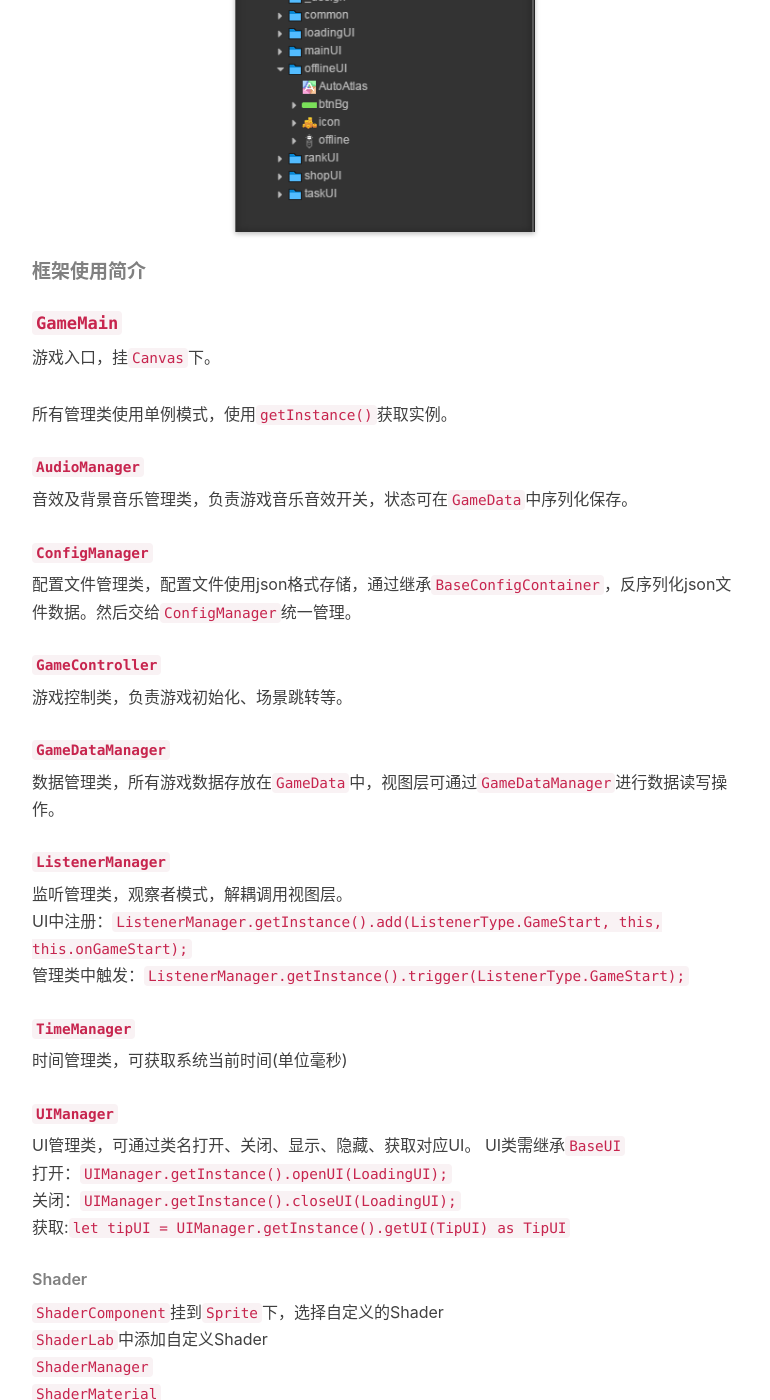
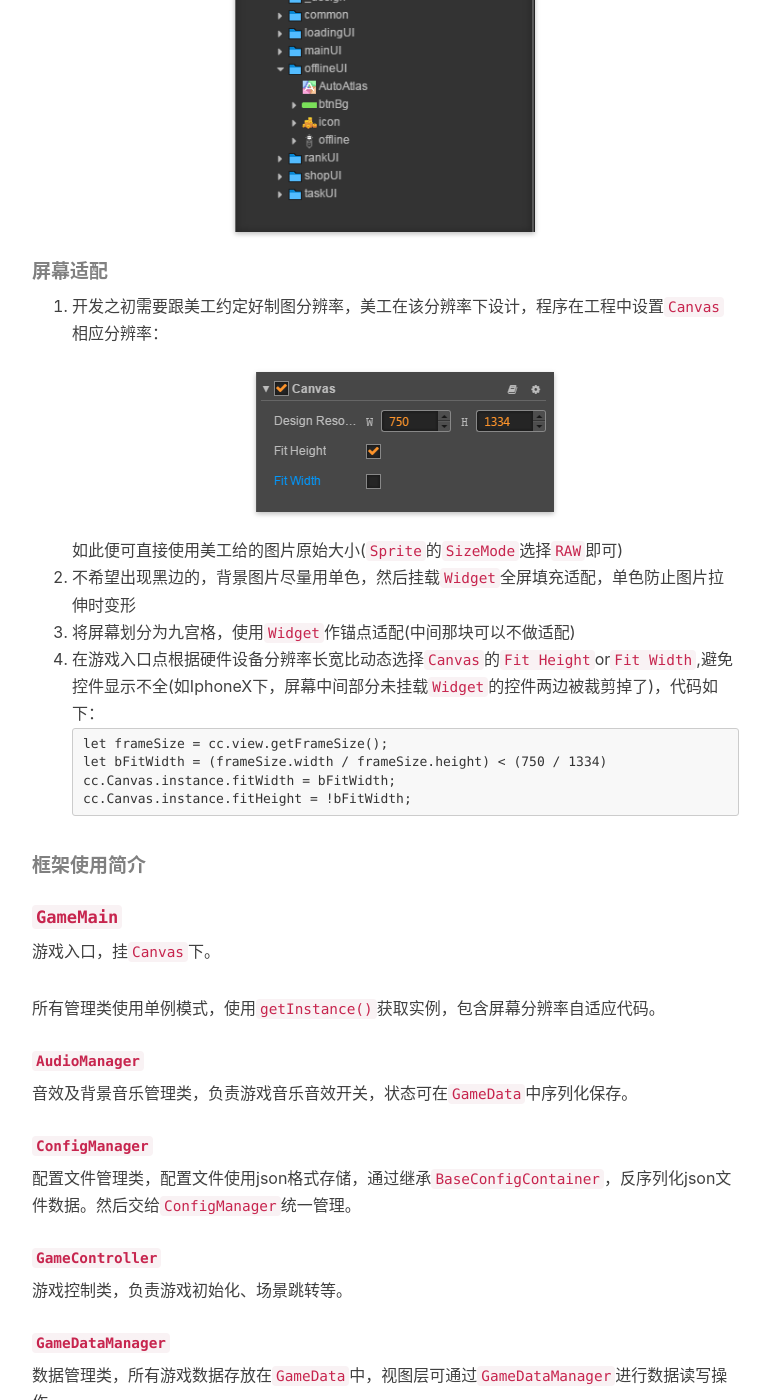
Before and after one commit to huangx916/huangx916.github.io, a Jekyll site: the page built from _posts/2019-01-01-gameplayframework.markdown, in a window 1280 px wide and 1400 px high, scrolled down 1558 px. Shown: the whole window, without its empty margins (233-1003 px from the left). Built offline with Jekyll 4.4.1, drawn with Linux system fonts in a browser that asks for light colours; nearby versions of some CDN libraries; comment, search, counter and statistics services are not loaded.

Commit message:
Adaptive

````diff
--- a/_posts/2019-01-01-gameplayframework.markdown
+++ b/_posts/2019-01-01-gameplayframework.markdown
@@ -20,12 +20,27 @@ tags:
 游戏引擎一般都会提供一个开发过程中存放各种资源的文件夹(如creator、u3d的`assets`，ue4的`content`等)。我们首先需要了解特定文件夹的作用，如`resources`。然后在`assets`下细分各种资源建立相应的文件夹，并告知美术人员。好处就是清晰、一目了然，模块化的texture创建`AutoAtlas`后更能减少drawcall以及防止未使用功能的资源提前下载载入内存。各个游戏资源划分大同小异
 <img class="shadow" src="/img/in-post/gpfw/1.png" width="300">
 
+##### 屏幕适配
+1. 开发之初需要跟美工约定好制图分辨率，美工在该分辨率下设计，程序在工程中设置`Canvas`相应分辨率：
+<img class="shadow" src="/img/in-post/gpfw/6.png" width="298">
+如此便可直接使用美工给的图片原始大小(`Sprite`的`SizeMode`选择`RAW`即可)
+2. 不希望出现黑边的，背景图片尽量用单色，然后挂载`Widget`全屏填充适配，单色防止图片拉伸时变形
+3. 将屏幕划分为九宫格，使用`Widget`作锚点适配(中间那块可以不做适配)
+4. 在游戏入口点根据硬件设备分辨率长宽比动态选择`Canvas`的`Fit Height`or`Fit Width`,避免控件显示不全(如IphoneX下，屏幕中间部分未挂载`Widget`的控件两边被裁剪掉了)，代码如下：
+```
+let frameSize = cc.view.getFrameSize();
+let bFitWidth = (frameSize.width / frameSize.height) < (750 / 1334)
+cc.Canvas.instance.fitWidth = bFitWidth;
+cc.Canvas.instance.fitHeight = !bFitWidth;
+```
+
+
 ##### 框架使用简介
 
 ##### `GameMain`
 游戏入口，挂`Canvas`下。
 
-所有管理类使用单例模式，使用`getInstance()`获取实例。
+所有管理类使用单例模式，使用`getInstance()`获取实例，包含屏幕分辨率自适应代码。
 
 ###### `AudioManager`
 音效及背景音乐管理类，负责游戏音乐音效开关，状态可在`GameData`中序列化保存。
````
Also changed, not shown: img/in-post/gpfw/6.png (added).
